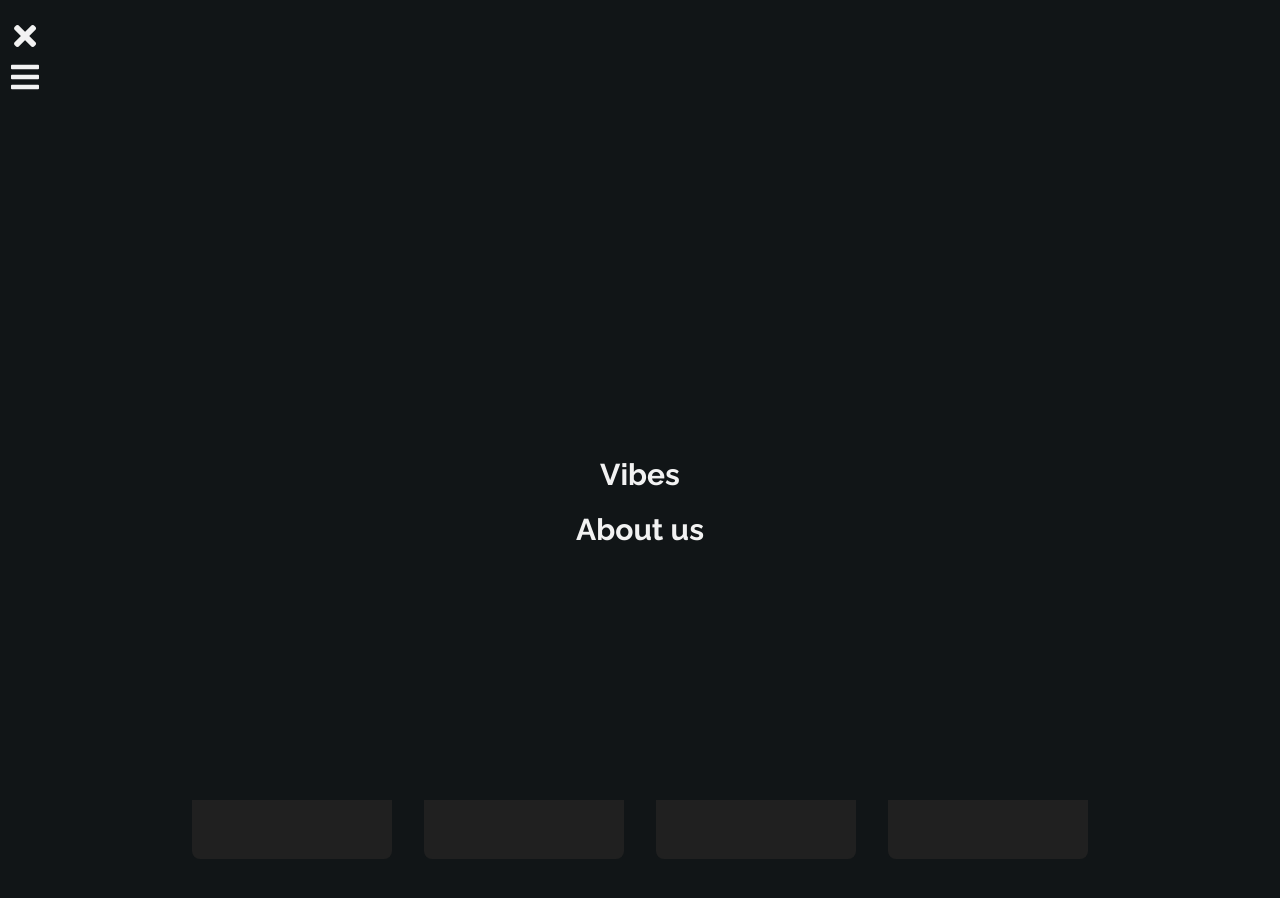
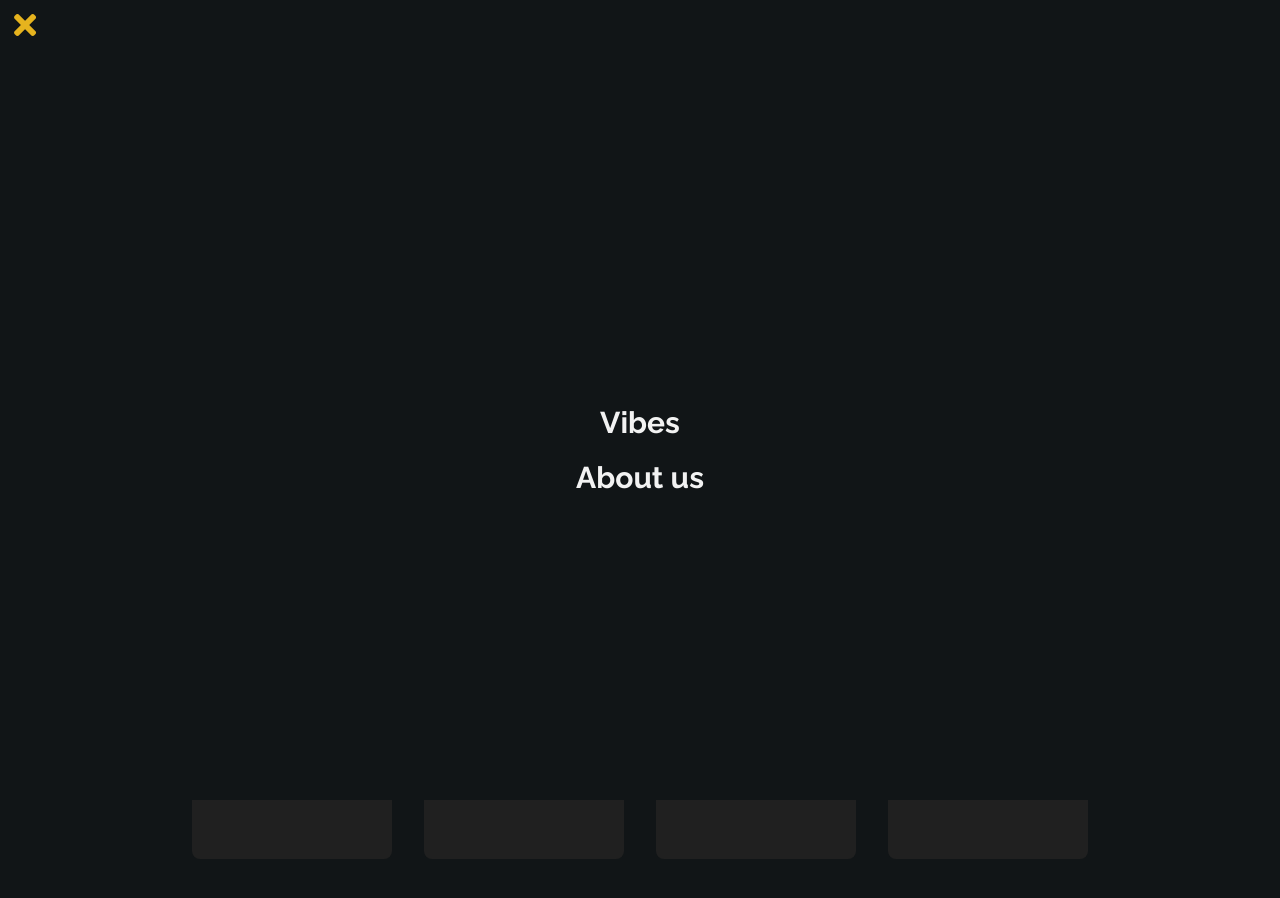
Before and after one commit to Jordakoes/flickpick, a plain HTML site: page index.html in a window 1280 px wide. Both pictures are taken after a click on the icon 1063 px from the left and 45 px from the top of the page. Drawn offline with nearby package versions, Linux system fonts and the light colour scheme.

Commit message:
Add close button in nav menu

```diff
--- a/index.html
+++ b/index.html
@@ -37,19 +37,17 @@
     </div>
     <!-- Placing overlay outside of navbar rapper for animate.css animations to work -->
     <div class="overlay">
-                <div class="navbar-wrapper">
-                    <div class="navbar-menu">
-                        <i class="fas fa-times fa-2x"></i>
-                        <i class="img fas fa-bars fa-2x"></i>
-                    </div>
-                </div>
+
+            <i class="img fas fa-times fa-2x"></i>
+
             <div class="text">
                 <ul>
                     <li>Vibes</li>
                     <li>About us</li>
                 </ul>
             </div>
-        </div>
+
+    </div>
     <!-- Navbar test end -->
 
     <!-- Base html -->
```
